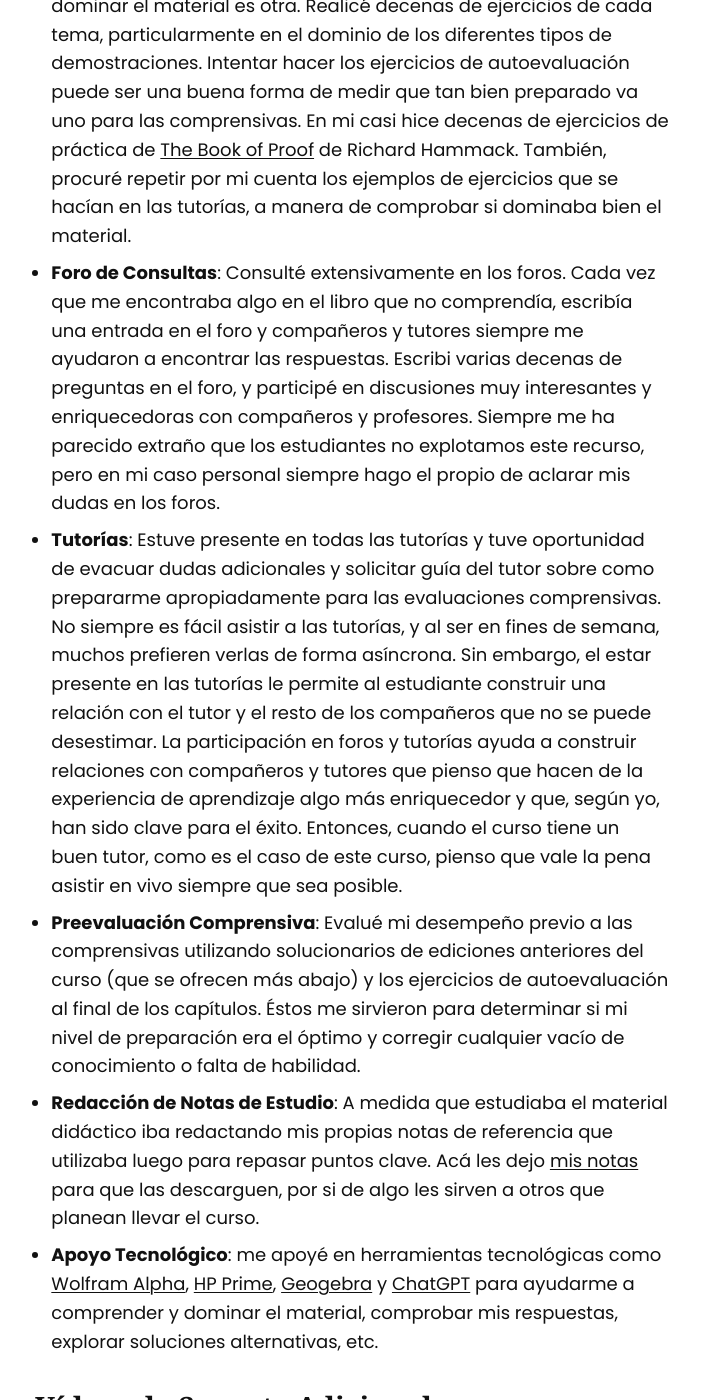
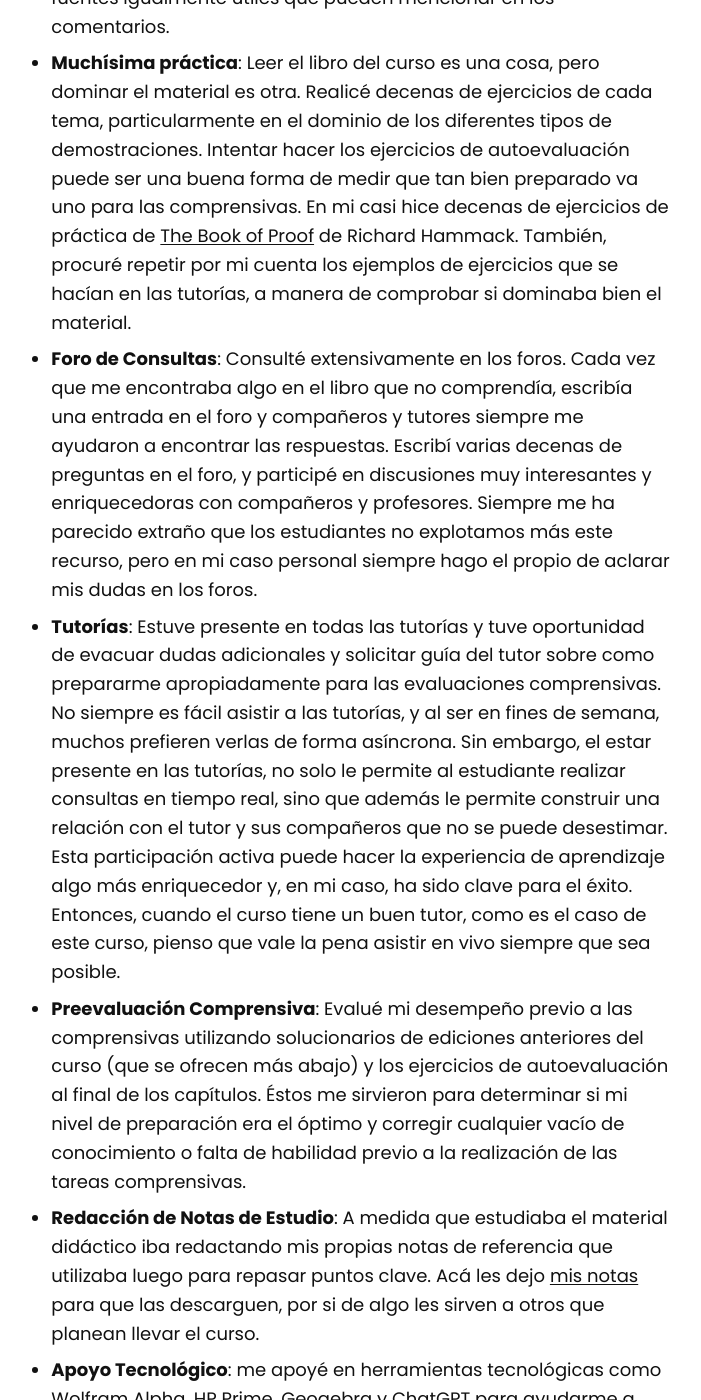
Before and after one commit to asoesem/asoesem.github.io, a Jekyll site: the page built from _posts/2023-12-23-logica-y-teoria-de-conjuntos-rev.md, in a window 1280 px wide and 1400 px high, scrolled down 8423 px. Shown: the whole window, without its empty margins (454-1155 px from the left). Built offline with Jekyll 4.4.1, drawn with Linux system fonts in a browser that asks for light colours; some of the changed text lies outside the part shown.

```diff
--- a/_posts/2023-12-23-logica-y-teoria-de-conjuntos-rev.md
+++ b/_posts/2023-12-23-logica-y-teoria-de-conjuntos-rev.md
@@ -98,7 +98,7 @@
 
 En mi experiencia personal, la cadencia del curso no fue demandante. Y el nivel de dificultad me pareció medio.
 Lo sentí de una dificultad inferior al del curso Álgebra y Funciones (03421).
-El curso no exige dominio de conceptos algebraicos avanzados, pero si se requiere utilizar álgebra fundamental y, sobre todo, una buena comprensión de algunas propiedades básicas de los números a fin de desarrollar las demostraciones.
+El curso no exige dominio de conceptos algebraicos avanzados, pero si se requiere utilizar álgebra fundamental y, sobre todo, una buena comprensión de algunas propiedades básicas de los números a fin de desarrollar las demostraciones. El curso sí pone exigencia en el uso de abstracciones matemáticas de un nivel superior al que se ha visto en cursos previos, pues usualmente se requiere demostrar propiedades matemáticas fundamentales en otros cursos se dan por sentado.
 
 El curso se llevó a un paso relajado y además solo se cubrieron las primeras 250 páginas del libro de clase.
 Hay suficiente espacio de tiempo entre cada evaluación como para estudiar el material a fondo.
@@ -131,9 +131,9 @@
 
 * **Material didáctico adicional**: No estudié exclusivamente con el libro del curso, sino que además conseguí material didáctico muy superior al libro de clase. Dejo algunas recomendaciones abajo, pero estoy seguro de que otros compañeros encontraron otras fuentes igualmente útiles que pueden mencionar en los comentarios.
 * **Muchísima práctica**: Leer el libro del curso es una cosa, pero dominar el material es otra. Realicé decenas de ejercicios de cada tema, particularmente en el dominio de los diferentes tipos de demostraciones. Intentar hacer los ejercicios de autoevaluación puede ser una buena forma de medir que tan bien preparado va uno para las comprensivas. En mi casi hice decenas de ejercicios de práctica de [The Book of Proof][30] de Richard Hammack. También, procuré repetir por mi cuenta los ejemplos de ejercicios que se hacían en las tutorías, a manera de comprobar si dominaba bien el material.
-* **Foro de Consultas**: Consulté extensivamente en los foros. Cada vez que me encontraba algo en el libro que no comprendía, escribía una entrada en el foro y compañeros y tutores siempre me ayudaron a encontrar las respuestas. Escribi varias decenas de preguntas en el foro, y participé en discusiones muy interesantes y enriquecedoras con compañeros y profesores. Siempre me ha parecido extraño que los estudiantes no explotamos este recurso, pero en mi caso personal siempre hago el propio de aclarar mis dudas en los foros.
-* **Tutorías**: Estuve presente en todas las tutorías y tuve oportunidad de evacuar dudas adicionales y solicitar guía del tutor sobre como prepararme apropiadamente para las evaluaciones comprensivas. No siempre es fácil asistir a las tutorías, y al ser en fines de semana, muchos prefieren verlas de forma asíncrona. Sin embargo, el estar presente en las tutorías le permite al estudiante construir una relación con el tutor y el resto de los compañeros que no se puede desestimar. La participación en foros y tutorías ayuda a construir relaciones con compañeros y tutores que pienso que hacen de la experiencia de aprendizaje algo más enriquecedor y que, según yo, han sido clave para el éxito. Entonces, cuando el curso tiene un buen tutor, como es el caso de este curso, pienso que vale la pena asistir en vivo siempre que sea posible.
-* **Preevaluación Comprensiva**: Evalué mi desempeño previo a las comprensivas utilizando solucionarios de ediciones anteriores del curso (que se ofrecen más abajo) y los ejercicios de autoevaluación al final de los capítulos. Éstos me sirvieron para determinar si mi nivel de preparación era el óptimo y corregir cualquier vacío de conocimiento o falta de habilidad.
+* **Foro de Consultas**: Consulté extensivamente en los foros. Cada vez que me encontraba algo en el libro que no comprendía, escribía una entrada en el foro y compañeros y tutores siempre me ayudaron a encontrar las respuestas. Escribí varias decenas de preguntas en el foro, y participé en discusiones muy interesantes y enriquecedoras con compañeros y profesores. Siempre me ha parecido extraño que los estudiantes no explotamos más este recurso, pero en mi caso personal siempre hago el propio de aclarar mis dudas en los foros.
+* **Tutorías**: Estuve presente en todas las tutorías y tuve oportunidad de evacuar dudas adicionales y solicitar guía del tutor sobre como prepararme apropiadamente para las evaluaciones comprensivas. No siempre es fácil asistir a las tutorías, y al ser en fines de semana, muchos prefieren verlas de forma asíncrona. Sin embargo, el estar presente en las tutorías, no solo le permite al estudiante realizar consultas en tiempo real, sino que además le permite construir una relación con el tutor y sus compañeros que no se puede desestimar. Esta participación activa puede hacer la experiencia de aprendizaje algo más enriquecedor y, en mi caso, ha sido clave para el éxito. Entonces, cuando el curso tiene un buen tutor, como es el caso de este curso, pienso que vale la pena asistir en vivo siempre que sea posible.
+* **Preevaluación Comprensiva**: Evalué mi desempeño previo a las comprensivas utilizando solucionarios de ediciones anteriores del curso (que se ofrecen más abajo) y los ejercicios de autoevaluación al final de los capítulos. Éstos me sirvieron para determinar si mi nivel de preparación era el óptimo y corregir cualquier vacío de conocimiento o falta de habilidad previo a la realización de las tareas comprensivas.
 * **Redacción de Notas de Estudio**: A medida que estudiaba el material didáctico iba redactando mis propias notas de referencia que utilizaba luego para repasar puntos clave. Acá les dejo [mis notas][38] para que las descarguen, por si de algo les sirven a otros que planean llevar el curso.
 * **Apoyo Tecnológico**: me apoyé en herramientas tecnológicas como [Wolfram Alpha][40], [HP Prime][44], [Geogebra][42] y [ChatGPT][43] para ayudarme a comprender y dominar el material, comprobar mis respuestas, explorar soluciones alternativas, etc.
 
```
Also changed, not shown: other parts of _posts/2023-12-23-logica-y-teoria-de-conjuntos-rev.md (+1 -1 lines).
